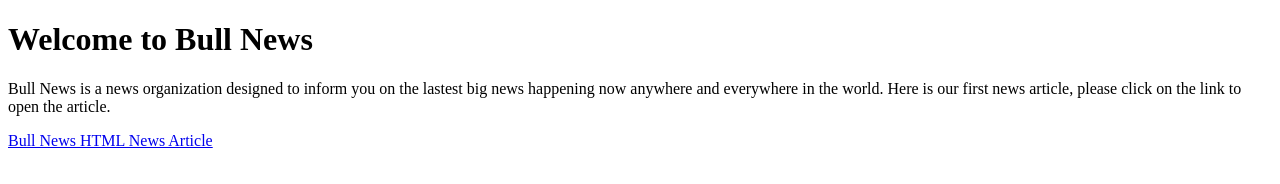
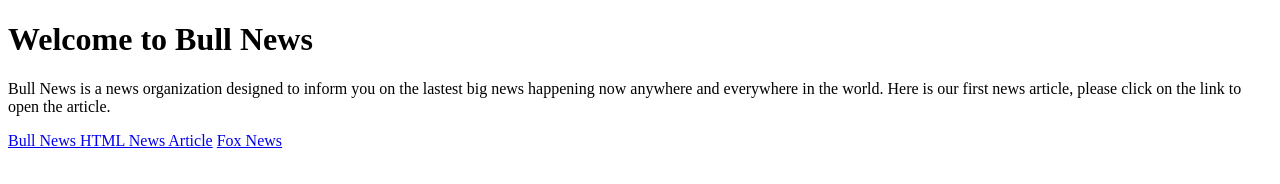
Before and after one commit to s-bickham/s-bickham.github.io, a plain HTML site: page Web Design/index.html in a window 1280 px wide. Drawn offline with Linux system fonts and the light colour scheme.

Commit message:
Update index.html

```diff
--- a/Web Design/index.html
+++ b/Web Design/index.html
@@ -7,5 +7,6 @@
     <h1>Welcome to Bull News</h1>
     <p>Bull News is a news organization designed to inform you on the lastest big news happening now anywhere and everywhere in the world. Here is our first news article, please click on the link to open the article. </p>
     <a href="write.html">Bull News HTML News Article</a>
+    <a href="https://www.foxnews.com/">Fox News</a>
 </body>
 </html>
```
